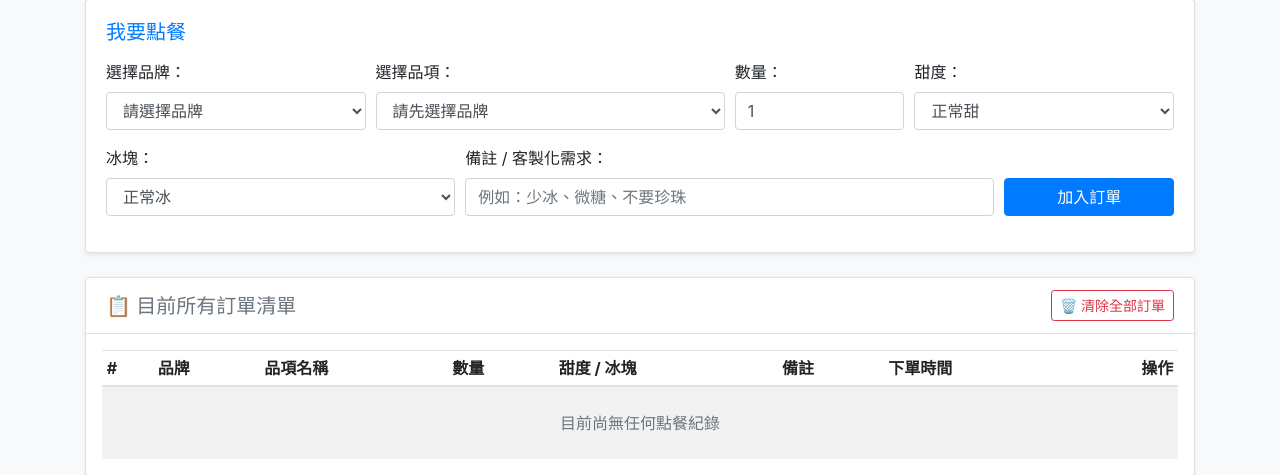
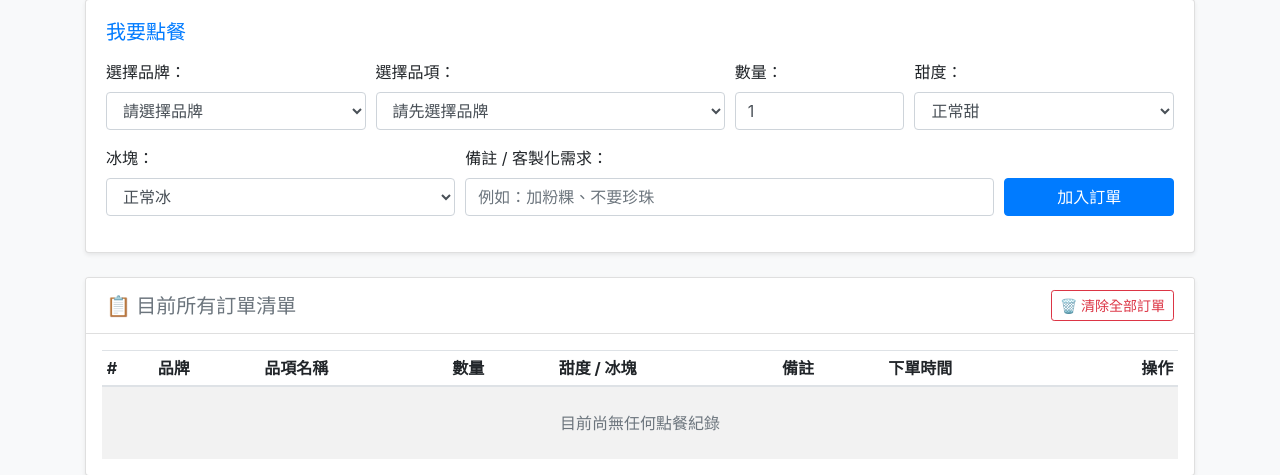
Before and after one commit to aesir6126-create/123456, a Flask app: page / in a window 1280 px wide. Shown: the part 103-578 px from the top of the page. Run offline with Flask 3, Linux system fonts and the light colour scheme.

Commit message:
Update index.html

```diff
--- a/templates/index.html
+++ b/templates/index.html
@@ -91,7 +91,7 @@
                         <!-- 備註欄位 -->
                         <div class="form-group col-12 col-md-6">
                             <label for="note">備註 / 客製化需求：</label>
-                            <input type="text" class="form-control" id="note" name="note" placeholder="例如：少冰、微糖、不要珍珠">
+                            <input type="text" class="form-control" id="note" name="note" placeholder="例如：加粉粿、不要珍珠">
                         </div>
 
                         <!-- 送出按鈕 -->
```
